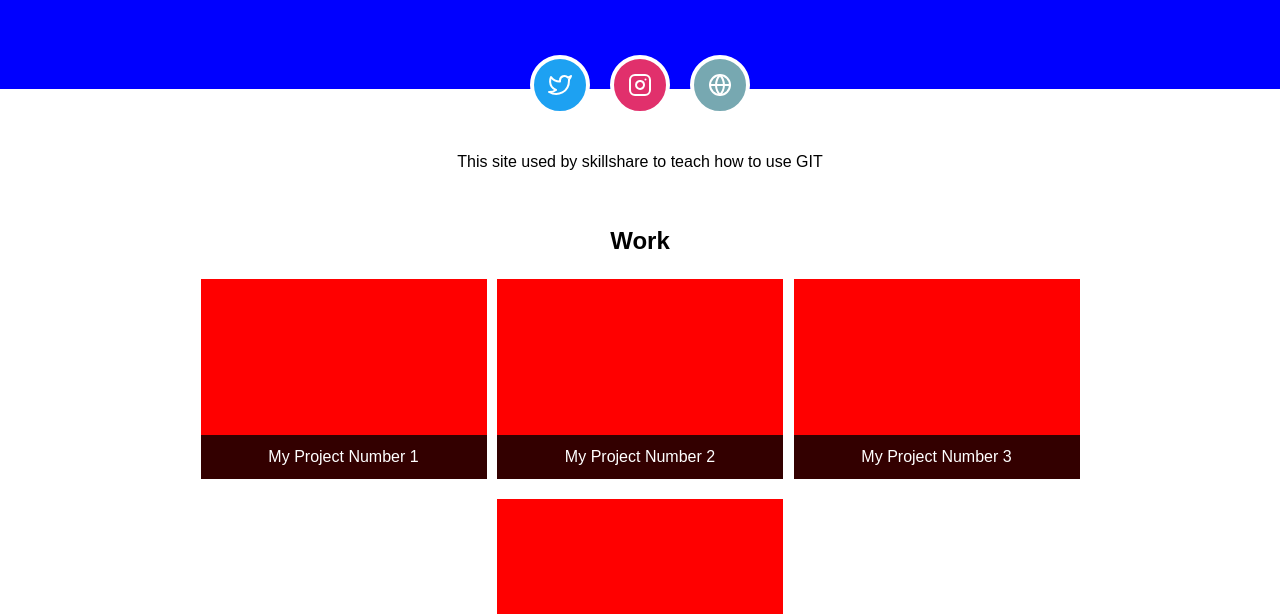
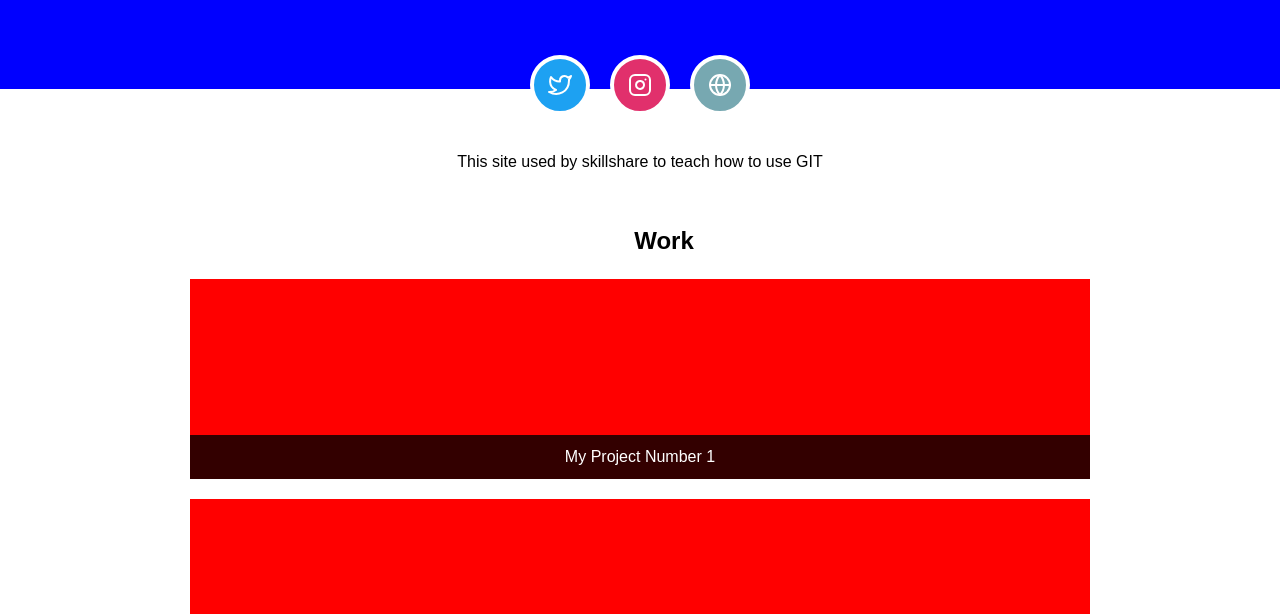
Before and after one commit to zsbook11/SBM, a plain HTML site: page index.html in a window 1280 px wide. Shown: the part 186-800 px from the top of the page. Drawn offline with Linux system fonts and the light colour scheme.

Commit message:
Rework work layout

```diff
--- a/styles.css
+++ b/styles.css
@@ -83,11 +83,7 @@ section.about p {
   text-align: center;
 }
 
-.projects {
-  display: flex;
-  justify-content: space-evenly;
-  flex-wrap: wrap;
-}
+
 
 .projects h1 {
   width: 100%;
@@ -98,7 +94,7 @@ section.about p {
 
 .project {
   display: block;
-  width: 286px;
+  width: 100%;
   background: red;
   margin-bottom: 20px;
   height: 200px;
```
